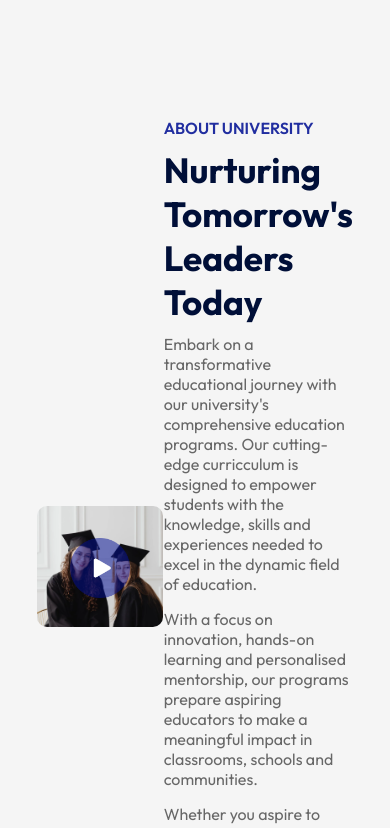
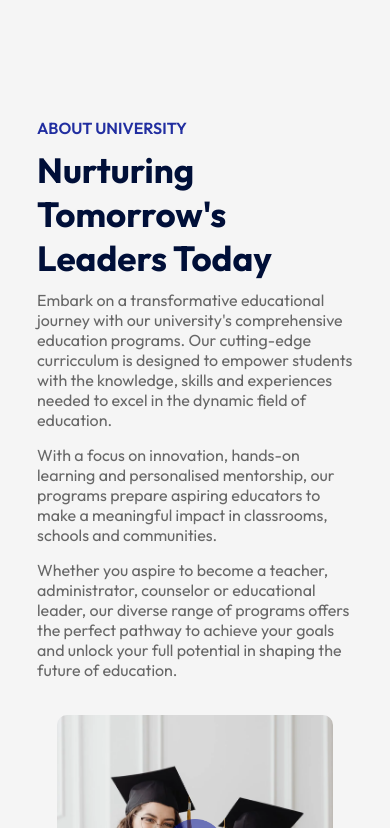
Before and after one commit to kaidoverse/educity, a React (Vite) app: page / in a window 390 px wide. Shown: the part 1976-2804 px from the top of the page. Built offline with nearby package versions, Linux system fonts and the light colour scheme.

Commit message:
added media queries for about component

```diff
--- a/src/Components/About/About.css
+++ b/src/Components/About/About.css
@@ -45,3 +45,19 @@
   color: #676767;
   margin-bottom: 15px;
 }
+
+@media (max-width: 800px) {
+  .about {
+    flex-direction: column;
+  }
+
+  .about-left {
+    flex-basis: 100%;
+    margin: 20px;
+    order: 2;
+  }
+
+  .about-right {
+    flex-basis: 100%;
+  }
+}
```
